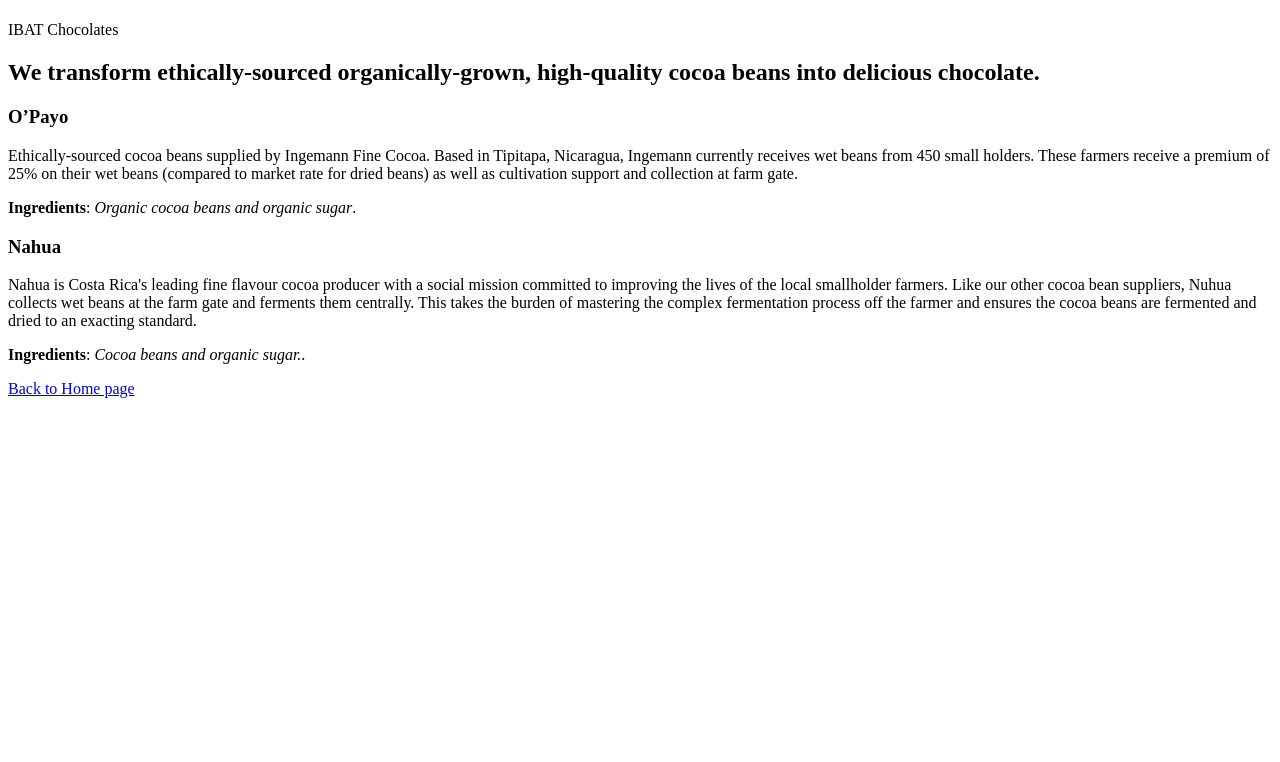
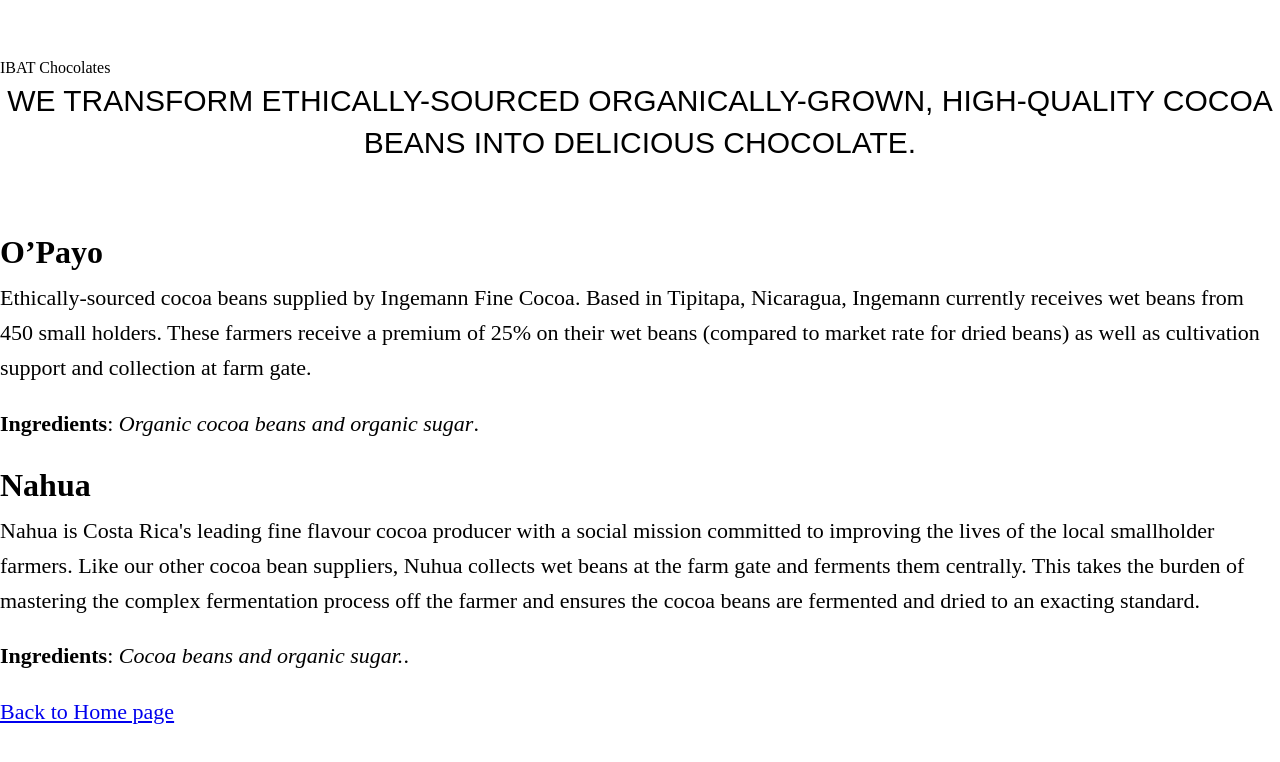
Before and after one commit to danaedanycan/danaedanycan.github.io, a plain HTML site: page exercises/page-2.html in a window 1280 px wide. Drawn offline with Linux system fonts and the light colour scheme.

Commit message:
Add files via upload

```diff
--- /dev/null
+++ b/exercises/assets/css/style-1.css
@@ -0,0 +1,38 @@
+/*  ============= WEB BROWSER RESETS ============ */
+* { margin: 0; padding: 0; border: none }
+*, *::before, *::after { box-sizing: border-box }
+html { height: 100%; font-size: 100%; font: inherit; vertical-align: baseline;
+scroll-behavior: smooth; scroll-padding-top: 20px }
+body { max-width: 1600px; line-height: 1.5; margin-left: auto; margin-right: auto;
+min-height: 100vh; text-rendering: optimizeSpeed }
+img { width: 100%; height: auto; display: block }
+h1, h2, h3, h4 { width: 100% }
+input, button, textarea, select { font: inherit }
+
+/* ================= ENDS ================ */
+
+
+h1 {
+    font-size: 84px;
+    text-align: center;
+font-weight: normal;
+letter-spacing: -2px;
+margin-bottom: 32px;
+}
+
+h2 {
+    font-size: 36px;
+    margin-bottom: 4px;
+}
+
+h3 {
+    font-size: 24px;
+    margin-bottom: 4px;
+}
+
+p {
+    font-size: 18px;
+    font-family: sans-serif;
+line-height: 1.6;
+margin-bottom: 20px;
+}
--- /dev/null
+++ b/exercises/assets/css/style-2.css
@@ -0,0 +1,43 @@
+/*  ============= WEB BROWSER RESETS ============ */
+* { margin: 0; padding: 0; border: none }
+*, *::before, *::after { box-sizing: border-box }
+html { height: 100%; font-size: 100%; font: inherit; vertical-align: baseline;
+scroll-behavior: smooth; scroll-padding-top: 20px }
+body { max-width: 1600px; line-height: 1.5; margin-left: auto; margin-right: auto;
+min-height: 100vh; text-rendering: optimizeSpeed }
+img { width: 100%; height: auto; display: block }
+h1, h2, h3, h4 { width: 100% }
+input, button, textarea, select { font: inherit }
+
+/* ================= ENDS ================ */
+
+
+h1 {
+    font-size: 72px;
+    text-align: center;
+    font-family: sans-serif;
+font-weight: normal;
+letter-spacing: 4px;
+margin-bottom: 56px;
+}
+
+h2 {
+    font-size: 30px;
+    margin-bottom: 64px;
+    font-family: sans-serif;
+text-align: center;
+line-height: 1.4;
+text-transform: uppercase;
+font-weight: normal;
+}
+
+h3 {
+    font-size: 32px;
+    margin-bottom: 4px;
+}
+
+p {
+    font-size: 22px;
+    line-height: 1.6;
+margin-bottom: 20px;
+}
--- /dev/null
+++ b/exercises/assets/css/style-3.css
@@ -0,0 +1,35 @@
+/*  ============= WEB BROWSER RESETS ============ */
+* { margin: 0; padding: 0; border: none }
+*, *::before, *::after { box-sizing: border-box }
+html { height: 100%; font-size: 100%; font: inherit; vertical-align: baseline;
+scroll-behavior: smooth; scroll-padding-top: 20px }
+body { max-width: 1600px; line-height: 1.5; margin-left: auto; margin-right: auto;
+min-height: 100vh; text-rendering: optimizeSpeed }
+img { width: 100%; height: auto; display: block }
+h1, h2, h3, h4 { width: 100% }
+input, button, textarea, select { font: inherit }
+
+/* ================= ENDS ================ */
+
+
+h1 {
+    font-size: 84px;
+    margin-bottom: 64px;
+    text-align: center;
+font-weight: normal;
+letter-spacing: 4px;
+}
+
+h2 {
+    font-size: 28px;
+    margin-bottom: 4px;
+    margin-top: 54px;
+    text-transform: uppercase;
+}
+
+p {
+    font-size: 20px;
+    font-family: sans-serif;
+line-height: 1.6;
+margin-bottom: 20px;
+}
--- a/exercises/page-2.html
+++ b/exercises/page-2.html
@@ -6,6 +6,7 @@
     <meta name="viewport" content="width=device-width, initial-scale=1.0">
     <title>A Tale of Two Cities</title>
     <meta name="description" content="A basic web page containing some text from A Tale of Two Cities, a novel published in 1859 by English author Charles Dickens.">
+    <link rel="stylesheet" href="assets/css/style-2.css">
 </head>
 <body>
     <h1></h1>IBAT Chocolates</h1>
```
Also changed, not shown: exercises/page-1.html (+1 -0 lines), exercises/page-3.html (+1 -0 lines), exercises/page-4.html (+1 -0 lines), index.html (+1 -1 lines), exercises/assets/css/style-4.txt (added).
